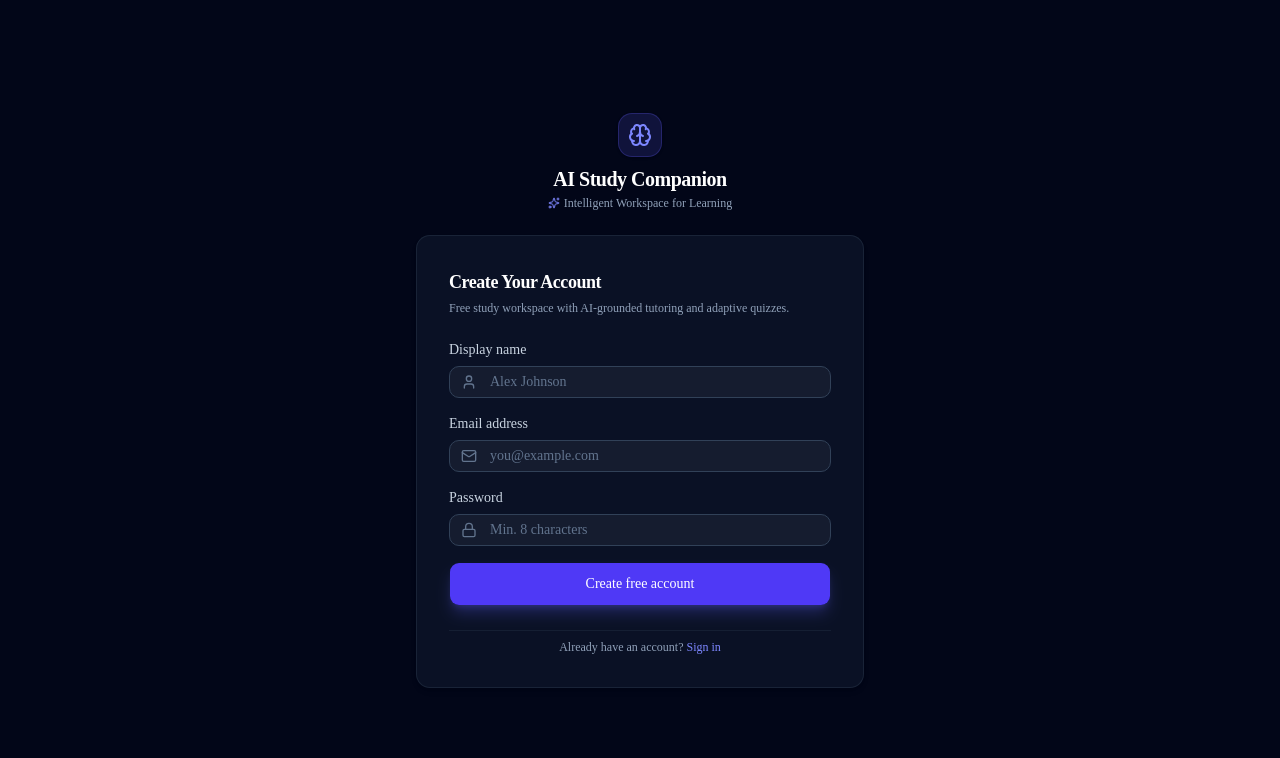
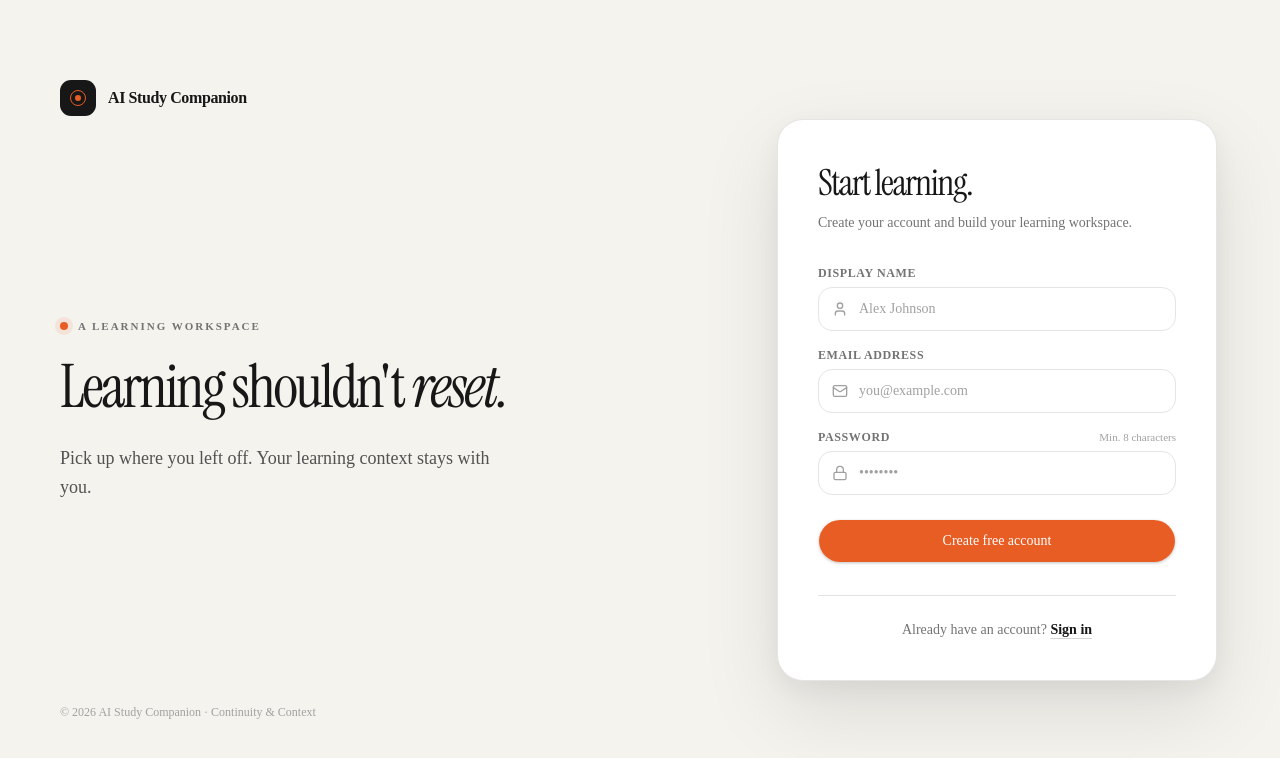
Before and after one commit to royalvamsi/AI-Study-Companion, a Next.js app: page /signup in a window 1280 px wide. Shown: the top 758 px of the page. Built offline with nearby package versions, Linux system fonts and the light colour scheme.

Commit message:
design: redesign login and signup UI

```diff
--- a/app/(auth)/login/page.tsx
+++ b/app/(auth)/login/page.tsx
@@ -1,7 +1,6 @@
 import type { Metadata } from "next";
 import Link from "next/link";
 import { LoginForm } from "@/components/auth/login-form";
-import { Brain, Sparkles } from "lucide-react";
 
 export const metadata: Metadata = {
   title: "Sign In",
@@ -10,42 +9,89 @@ export const metadata: Metadata = {
 
 export default function LoginPage() {
   return (
-    <div className="min-h-screen bg-slate-950 flex items-center justify-center p-4">
-      <div className="w-full max-w-md space-y-6">
-        {/* Brand Header */}
-        <div className="flex flex-col items-center text-center space-y-2">
-          <div className="flex items-center justify-center w-11 h-11 rounded-xl bg-indigo-500/15 border border-indigo-500/25 text-indigo-400 shadow-sm">
-            <Brain className="h-6 w-6" />
+    <div className="min-h-screen bg-[#F5F3EE] text-ink font-sans antialiased selection:bg-orange/20 selection:text-orange [color-scheme:light] flex flex-col justify-between">
+      {/* Top Mobile Brand Header (visible on mobile only) */}
+      <header className="lg:hidden px-6 pt-6 flex items-center justify-between">
+        <Link href="/" className="flex items-center gap-3">
+          <div className="w-8 h-8 rounded-[10px] bg-ink flex items-center justify-center">
+            <div className="w-3.5 h-3.5 rounded-full border border-orange relative">
+              <span className="absolute w-1 h-1 bg-orange rounded-full top-1/2 left-1/2 -translate-x-1/2 -translate-y-1/2" />
             </div>
+          </div>
+          <span className="font-semibold text-sm tracking-tight text-ink">
+            AI Study Companion
+          </span>
+        </Link>
+        <Link
+          href="/signup"
+          className="text-xs font-medium text-neutral-600 hover:text-black transition"
+        >
+          Sign up →
+        </Link>
+      </header>
+
+      {/* Main 2-Column Content */}
+      <main className="flex-1 max-w-[1240px] w-full mx-auto px-6 sm:px-10 py-10 lg:py-16 grid lg:grid-cols-12 items-center gap-12 lg:gap-16">
+        {/* LEFT: Editorial Product Message */}
+        <div className="hidden lg:flex lg:col-span-6 xl:col-span-7 flex-col justify-between h-full py-4 pr-6">
+          {/* Brand */}
           <div>
-            <h1 className="text-xl font-bold text-white tracking-tight">
+            <Link href="/" className="inline-flex items-center gap-3 group">
+              <div className="w-9 h-9 rounded-[11px] bg-ink flex items-center justify-center transition-transform group-hover:scale-105">
+                <div className="w-4 h-4 rounded-full border border-orange relative">
+                  <span className="absolute w-1.5 h-1.5 bg-orange rounded-full top-1/2 left-1/2 -translate-x-1/2 -translate-y-1/2" />
+                </div>
+              </div>
+              <span className="font-semibold tracking-tight text-ink">
                 AI Study Companion
+              </span>
+            </Link>
+          </div>
+
+          {/* Editorial Statement */}
+          <div className="my-auto py-12 max-w-[540px]">
+            <div className="flex items-center gap-2.5 mb-6">
+              <span className="w-2 h-2 rounded-full bg-orange orange-dot" />
+              <span className="text-[11px] uppercase tracking-[.18em] font-semibold text-neutral-500">
+                A learning workspace
+              </span>
+            </div>
+
+            <h1 className="display text-5xl xl:text-6xl leading-[.95] text-ink">
+              Learning shouldn&apos;t <em>reset.</em>
             </h1>
-            <p className="text-xs text-slate-400 mt-0.5 flex items-center justify-center gap-1">
-              <Sparkles className="h-3 w-3 text-indigo-400" />
-              Intelligent Workspace for Learning
+
+            <p className="mt-7 text-lg leading-relaxed text-neutral-600 max-w-[460px]">
+              Pick up where you left off. Your learning context stays with you.
             </p>
+          </div>
+
+          {/* Footer info note */}
+          <div className="text-xs text-neutral-400">
+            © 2026 AI Study Companion · Continuity & Context
           </div>
         </div>
 
-        {/* Card */}
-        <div className="bg-slate-900/70 border border-slate-800/80 rounded-xl p-6 sm:p-8 shadow-md space-y-6">
-          <div className="space-y-1">
-            <h2 className="text-lg font-semibold text-white tracking-tight">
-              Sign In
+        {/* RIGHT: Authentication Form */}
+        <div className="lg:col-span-6 xl:col-span-5 w-full max-w-[440px] mx-auto">
+          <div className="bg-white rounded-[26px] border border-black/10 p-7 sm:p-10 product-shadow">
+            <div className="space-y-2 mb-8">
+              <h2 className="display text-3xl sm:text-4xl text-ink leading-tight">
+                Welcome back.
               </h2>
-            <p className="text-xs text-slate-400">
-              Access your spaces, study documents, and adaptive quizzes.
+              <p className="text-sm text-neutral-500">
+                Sign in to continue learning.
               </p>
             </div>
 
             <LoginForm />
 
-          <p className="text-center text-xs text-slate-400 pt-2 border-t border-slate-800/60">
+            <div className="mt-8 pt-6 border-t hairline text-center">
+              <p className="text-sm text-neutral-500">
                 Don&apos;t have an account?{" "}
                 <Link
                   href="/signup"
-              className="text-indigo-400 hover:text-indigo-300 font-medium transition-colors"
+                  className="text-ink font-semibold hover:text-orange transition underline decoration-neutral-300 underline-offset-4"
                 >
                   Create one free
                 </Link>
@@ -53,5 +99,12 @@ export default function LoginPage() {
             </div>
           </div>
         </div>
+      </main>
+
+      {/* Mobile footer */}
+      <footer className="lg:hidden px-6 py-6 text-center text-xs text-neutral-400 border-t hairline">
+        © 2026 AI Study Companion
+      </footer>
+    </div>
   );
 }
--- a/app/(auth)/signup/page.tsx
+++ b/app/(auth)/signup/page.tsx
@@ -1,7 +1,6 @@
 import type { Metadata } from "next";
 import Link from "next/link";
 import { SignupForm } from "@/components/auth/signup-form";
-import { Brain, Sparkles } from "lucide-react";
 
 export const metadata: Metadata = {
   title: "Create Account",
@@ -10,42 +9,89 @@ export const metadata: Metadata = {
 
 export default function SignupPage() {
   return (
-    <div className="min-h-screen bg-slate-950 flex items-center justify-center p-4">
-      <div className="w-full max-w-md space-y-6">
-        {/* Brand Header */}
-        <div className="flex flex-col items-center text-center space-y-2">
-          <div className="flex items-center justify-center w-11 h-11 rounded-xl bg-indigo-500/15 border border-indigo-500/25 text-indigo-400 shadow-sm">
-            <Brain className="h-6 w-6" />
+    <div className="min-h-screen bg-[#F5F3EE] text-ink font-sans antialiased selection:bg-orange/20 selection:text-orange [color-scheme:light] flex flex-col justify-between">
+      {/* Top Mobile Brand Header (visible on mobile only) */}
+      <header className="lg:hidden px-6 pt-6 flex items-center justify-between">
+        <Link href="/" className="flex items-center gap-3">
+          <div className="w-8 h-8 rounded-[10px] bg-ink flex items-center justify-center">
+            <div className="w-3.5 h-3.5 rounded-full border border-orange relative">
+              <span className="absolute w-1 h-1 bg-orange rounded-full top-1/2 left-1/2 -translate-x-1/2 -translate-y-1/2" />
             </div>
+          </div>
+          <span className="font-semibold text-sm tracking-tight text-ink">
+            AI Study Companion
+          </span>
+        </Link>
+        <Link
+          href="/login"
+          className="text-xs font-medium text-neutral-600 hover:text-black transition"
+        >
+          Sign in →
+        </Link>
+      </header>
+
+      {/* Main 2-Column Content */}
+      <main className="flex-1 max-w-[1240px] w-full mx-auto px-6 sm:px-10 py-10 lg:py-16 grid lg:grid-cols-12 items-center gap-12 lg:gap-16">
+        {/* LEFT: Editorial Product Message */}
+        <div className="hidden lg:flex lg:col-span-6 xl:col-span-7 flex-col justify-between h-full py-4 pr-6">
+          {/* Brand */}
           <div>
-            <h1 className="text-xl font-bold text-white tracking-tight">
+            <Link href="/" className="inline-flex items-center gap-3 group">
+              <div className="w-9 h-9 rounded-[11px] bg-ink flex items-center justify-center transition-transform group-hover:scale-105">
+                <div className="w-4 h-4 rounded-full border border-orange relative">
+                  <span className="absolute w-1.5 h-1.5 bg-orange rounded-full top-1/2 left-1/2 -translate-x-1/2 -translate-y-1/2" />
+                </div>
+              </div>
+              <span className="font-semibold tracking-tight text-ink">
                 AI Study Companion
+              </span>
+            </Link>
+          </div>
+
+          {/* Editorial Statement */}
+          <div className="my-auto py-12 max-w-[540px]">
+            <div className="flex items-center gap-2.5 mb-6">
+              <span className="w-2 h-2 rounded-full bg-orange orange-dot" />
+              <span className="text-[11px] uppercase tracking-[.18em] font-semibold text-neutral-500">
+                A learning workspace
+              </span>
+            </div>
+
+            <h1 className="display text-5xl xl:text-6xl leading-[.95] text-ink">
+              Learning shouldn&apos;t <em>reset.</em>
             </h1>
-            <p className="text-xs text-slate-400 mt-0.5 flex items-center justify-center gap-1">
-              <Sparkles className="h-3 w-3 text-indigo-400" />
-              Intelligent Workspace for Learning
+
+            <p className="mt-7 text-lg leading-relaxed text-neutral-600 max-w-[460px]">
+              Pick up where you left off. Your learning context stays with you.
             </p>
+          </div>
+
+          {/* Footer info note */}
+          <div className="text-xs text-neutral-400">
+            © 2026 AI Study Companion · Continuity & Context
           </div>
         </div>
 
-        {/* Card */}
-        <div className="bg-slate-900/70 border border-slate-800/80 rounded-xl p-6 sm:p-8 shadow-md space-y-6">
-          <div className="space-y-1">
-            <h2 className="text-lg font-semibold text-white tracking-tight">
-              Create Your Account
+        {/* RIGHT: Authentication Form */}
+        <div className="lg:col-span-6 xl:col-span-5 w-full max-w-[440px] mx-auto">
+          <div className="bg-white rounded-[26px] border border-black/10 p-7 sm:p-10 product-shadow">
+            <div className="space-y-2 mb-8">
+              <h2 className="display text-3xl sm:text-4xl text-ink leading-tight">
+                Start learning.
               </h2>
-            <p className="text-xs text-slate-400">
-              Free study workspace with AI-grounded tutoring and adaptive quizzes.
+              <p className="text-sm text-neutral-500">
+                Create your account and build your learning workspace.
               </p>
             </div>
 
             <SignupForm />
 
-          <p className="text-center text-xs text-slate-400 pt-2 border-t border-slate-800/60">
+            <div className="mt-8 pt-6 border-t hairline text-center">
+              <p className="text-sm text-neutral-500">
                 Already have an account?{" "}
                 <Link
                   href="/login"
-              className="text-indigo-400 hover:text-indigo-300 font-medium transition-colors"
+                  className="text-ink font-semibold hover:text-orange transition underline decoration-neutral-300 underline-offset-4"
                 >
                   Sign in
                 </Link>
@@ -53,5 +99,12 @@ export default function SignupPage() {
             </div>
           </div>
         </div>
+      </main>
+
+      {/* Mobile footer */}
+      <footer className="lg:hidden px-6 py-6 text-center text-xs text-neutral-400 border-t hairline">
+        © 2026 AI Study Companion
+      </footer>
+    </div>
   );
 }
--- a/components/auth/signup-form.tsx
+++ b/components/auth/signup-form.tsx
@@ -6,7 +6,6 @@ import { createClient } from "@/lib/supabase/client";
 import { Button } from "@/components/ui/button";
 import { Input } from "@/components/ui/input";
 import { Label } from "@/components/ui/label";
-import { Alert, AlertDescription } from "@/components/ui/alert";
 import { Loader2, Mail, Lock, User } from "lucide-react";
 
 export function SignupForm() {
@@ -59,9 +58,27 @@ export function SignupForm() {
 
   if (success) {
     return (
-      <div className="text-center py-4">
-        <div className="text-green-400 text-sm font-medium">
-          Account created! Redirecting…
+      <div className="rounded-2xl border border-emerald-200 bg-emerald-50/90 p-6 text-center space-y-2">
+        <div className="w-10 h-10 rounded-full bg-emerald-100 text-emerald-600 flex items-center justify-center mx-auto mb-2">
+          <svg
+            className="w-5 h-5"
+            fill="none"
+            viewBox="0 0 24 24"
+            stroke="currentColor"
+          >
+            <path
+              strokeLinecap="round"
+              strokeLinejoin="round"
+              strokeWidth={2}
+              d="M5 13l4 4L19 7"
+            />
+          </svg>
+        </div>
+        <div className="text-emerald-900 text-base font-semibold">
+          Account created!
+        </div>
+        <div className="text-emerald-700 text-xs">
+          Redirecting to your workspace...
         </div>
       </div>
     );
@@ -70,17 +87,24 @@ export function SignupForm() {
   return (
     <form onSubmit={handleSubmit} className="space-y-4">
       {error && (
-        <Alert className="border-red-500/30 bg-red-500/10 text-red-400">
-          <AlertDescription>{error}</AlertDescription>
-        </Alert>
+        <div
+          role="alert"
+          className="rounded-xl border border-red-200 bg-red-50/80 px-4 py-3 text-xs text-red-700 leading-relaxed flex items-start gap-2.5"
+        >
+          <span className="w-1.5 h-1.5 rounded-full bg-red-500 mt-1.5 flex-shrink-0" />
+          <span>{error}</span>
+        </div>
       )}
 
       <div className="space-y-1.5">
-        <Label htmlFor="displayName" className="text-slate-300 text-sm">
+        <Label
+          htmlFor="displayName"
+          className="text-xs font-semibold uppercase tracking-wider text-neutral-500"
+        >
           Display name
         </Label>
         <div className="relative">
-          <User className="absolute left-3 top-1/2 -translate-y-1/2 h-4 w-4 text-slate-500" />
+          <User className="absolute left-3.5 top-1/2 -translate-y-1/2 h-4 w-4 text-neutral-400 pointer-events-none" />
           <Input
             id="displayName"
             type="text"
@@ -88,17 +112,20 @@ export function SignupForm() {
             value={displayName}
             onChange={(e) => setDisplayName(e.target.value)}
             disabled={loading}
-            className="pl-10 bg-slate-800/50 border-slate-700 text-white placeholder:text-slate-500 focus:border-indigo-500 focus:ring-indigo-500/20"
+            className="h-11 pl-10 bg-white border-neutral-200 text-ink placeholder:text-neutral-400 rounded-xl focus-visible:border-orange focus-visible:ring-2 focus-visible:ring-orange/20 transition-colors"
           />
         </div>
       </div>
 
       <div className="space-y-1.5">
-        <Label htmlFor="email" className="text-slate-300 text-sm">
+        <Label
+          htmlFor="email"
+          className="text-xs font-semibold uppercase tracking-wider text-neutral-500"
+        >
           Email address
         </Label>
         <div className="relative">
-          <Mail className="absolute left-3 top-1/2 -translate-y-1/2 h-4 w-4 text-slate-500" />
+          <Mail className="absolute left-3.5 top-1/2 -translate-y-1/2 h-4 w-4 text-neutral-400 pointer-events-none" />
           <Input
             id="email"
             type="email"
@@ -107,26 +134,32 @@ export function SignupForm() {
             onChange={(e) => setEmail(e.target.value)}
             required
             disabled={loading}
-            className="pl-10 bg-slate-800/50 border-slate-700 text-white placeholder:text-slate-500 focus:border-indigo-500 focus:ring-indigo-500/20"
+            className="h-11 pl-10 bg-white border-neutral-200 text-ink placeholder:text-neutral-400 rounded-xl focus-visible:border-orange focus-visible:ring-2 focus-visible:ring-orange/20 transition-colors"
           />
         </div>
       </div>
 
       <div className="space-y-1.5">
-        <Label htmlFor="password" className="text-slate-300 text-sm">
-          Password
-        </Label>
+        <div className="flex items-center justify-between">
+          <Label
+            htmlFor="password"
+            className="text-xs font-semibold uppercase tracking-wider text-neutral-500"
+          >
+            Password
+          </Label>
+          <span className="text-[11px] text-neutral-400">Min. 8 characters</span>
+        </div>
         <div className="relative">
-          <Lock className="absolute left-3 top-1/2 -translate-y-1/2 h-4 w-4 text-slate-500" />
+          <Lock className="absolute left-3.5 top-1/2 -translate-y-1/2 h-4 w-4 text-neutral-400 pointer-events-none" />
           <Input
             id="password"
             type="password"
-            placeholder="Min. 8 characters"
+            placeholder="••••••••"
             value={password}
             onChange={(e) => setPassword(e.target.value)}
             required
             disabled={loading}
-            className="pl-10 bg-slate-800/50 border-slate-700 text-white placeholder:text-slate-500 focus:border-indigo-500 focus:ring-indigo-500/20"
+            className="h-11 pl-10 bg-white border-neutral-200 text-ink placeholder:text-neutral-400 rounded-xl focus-visible:border-orange focus-visible:ring-2 focus-visible:ring-orange/20 transition-colors"
           />
         </div>
       </div>
@@ -134,12 +167,12 @@ export function SignupForm() {
       <Button
         type="submit"
         disabled={loading}
-        className="w-full bg-indigo-600 hover:bg-indigo-500 text-white font-medium h-11 transition-all duration-200 shadow-lg shadow-indigo-500/25 hover:shadow-indigo-500/40"
+        className="w-full bg-orange hover:bg-[#d44f19] text-white font-medium h-11 rounded-full text-sm transition-all duration-200 shadow-sm disabled:opacity-60 cursor-pointer disabled:cursor-not-allowed mt-2"
       >
         {loading ? (
           <>
             <Loader2 className="mr-2 h-4 w-4 animate-spin" />
-            Creating account…
+            Creating account...
           </>
         ) : (
           "Create free account"
```
Also changed, not shown: components/auth/login-form.tsx (+37 -14 lines). Lines whose indentation alone changed are shown as unchanged.
